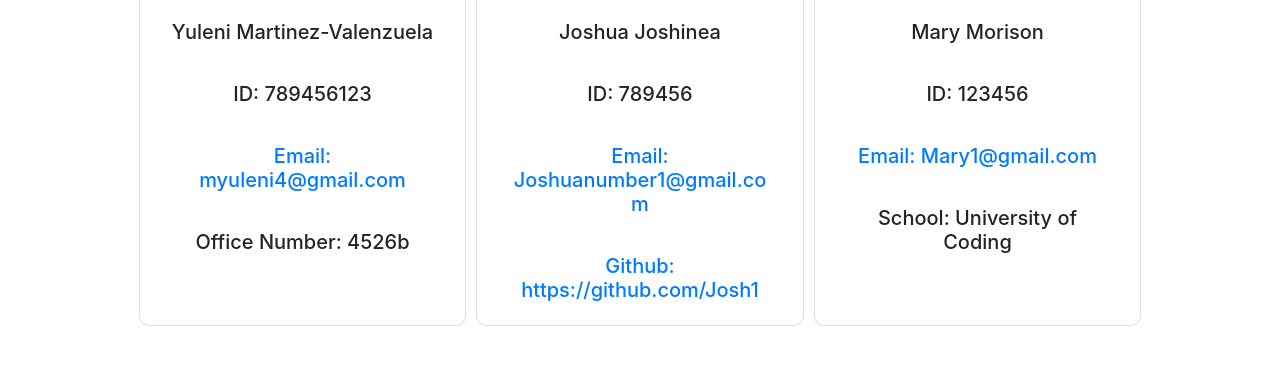
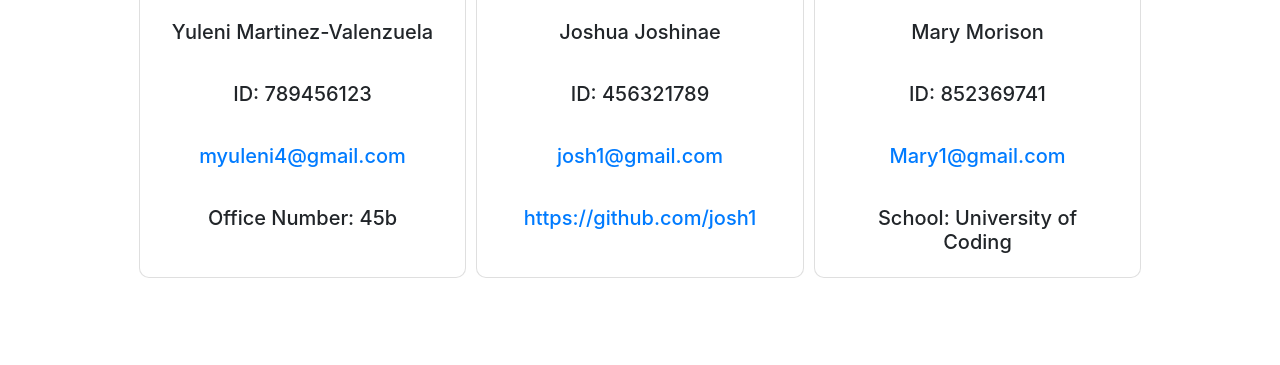
Before and after one commit to Yuleni1/Team-Profile-Generator, a website: page Sample html code/index copy.html in a window 1280 px wide. Shown: the part 201-566 px from the top of the page. Drawn offline with nearby package versions, Linux system fonts and the light colour scheme; files that its build step writes are made by us from their sources.

Commit message:
re added html file

```diff
--- a/Sample html code/index.html
+++ b/Sample html code/index copy.html
@@ -24,8 +24,8 @@
         <h2 class="manager"> Manager </h2>
         <h2>Yuleni Martinez-Valenzuela</h2>
         <h2> ID: 789456123</h2>
-        <a href=mailto: myuleni4@gmail.com><h2> Email: myuleni4@gmail.com</h2></a>
-        <h2> Office Number: 4526b</h2>
+        <a href=mailto: myuleni4@gmail.com><h2>myuleni4@gmail.com</h2></a>
+        <h2> Office Number: 45b</h2>
         <div>
         </section>
 
@@ -33,10 +33,10 @@
     <section class="card col-sm-3">
     <div>
          <h2 class="engineer"> Engineer </h2>
-        <h2>Joshua Joshinea</h2>
-        <h2> ID: 789456</h2>
-        <a href=mailto: Joshuanumber1@gmail.com><h2> Email: Joshuanumber1@gmail.com</h2></a>
-        <a href=https://github.com/Josh1><h2> Github: https://github.com/Josh1</h2></a>
+        <h2>Joshua Joshinae</h2>
+        <h2> ID: 456321789</h2>
+        <a href=mailto: josh1@gmail.com><h2> josh1@gmail.com</h2></a>
+        <a href=https://github.com/josh1><h2>https://github.com/josh1</h2></a>
 
         </div>
         </section>
@@ -45,8 +45,8 @@
     <div>
          <h2 class="intern"> Intern </h2>
         <h2>Mary Morison</h2>
-        <h2> ID: 123456</h2>
-        <a href=mailto: Mary1@gmail.com><h2>  Email: Mary1@gmail.com</h2></a>
+        <h2> ID: 852369741</h2>
+        <a href=mailto: Mary1@gmail.com><h2>Mary1@gmail.com</h2></a>
         <h2> School: University of Coding</h2>
         </div>
         </section>
```
